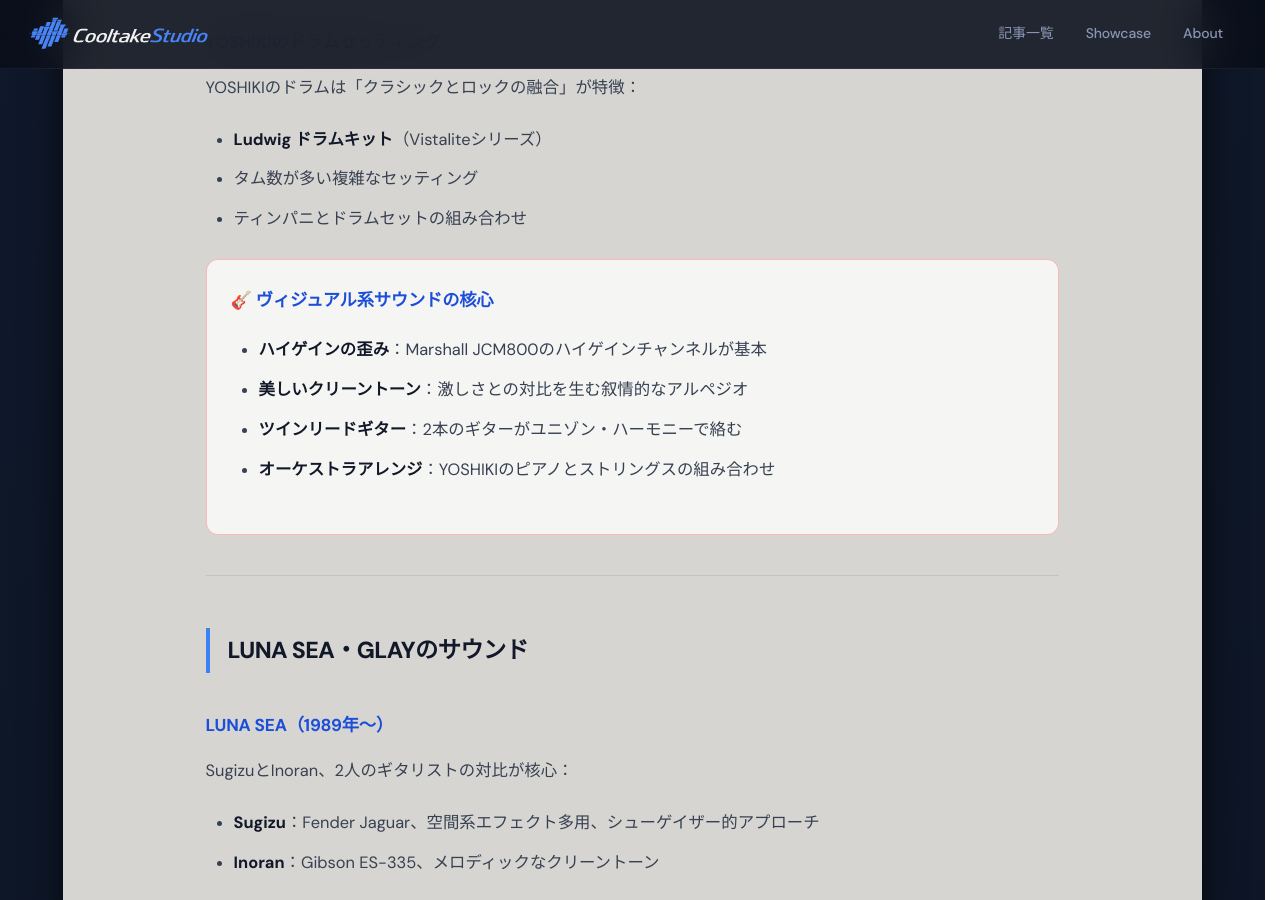
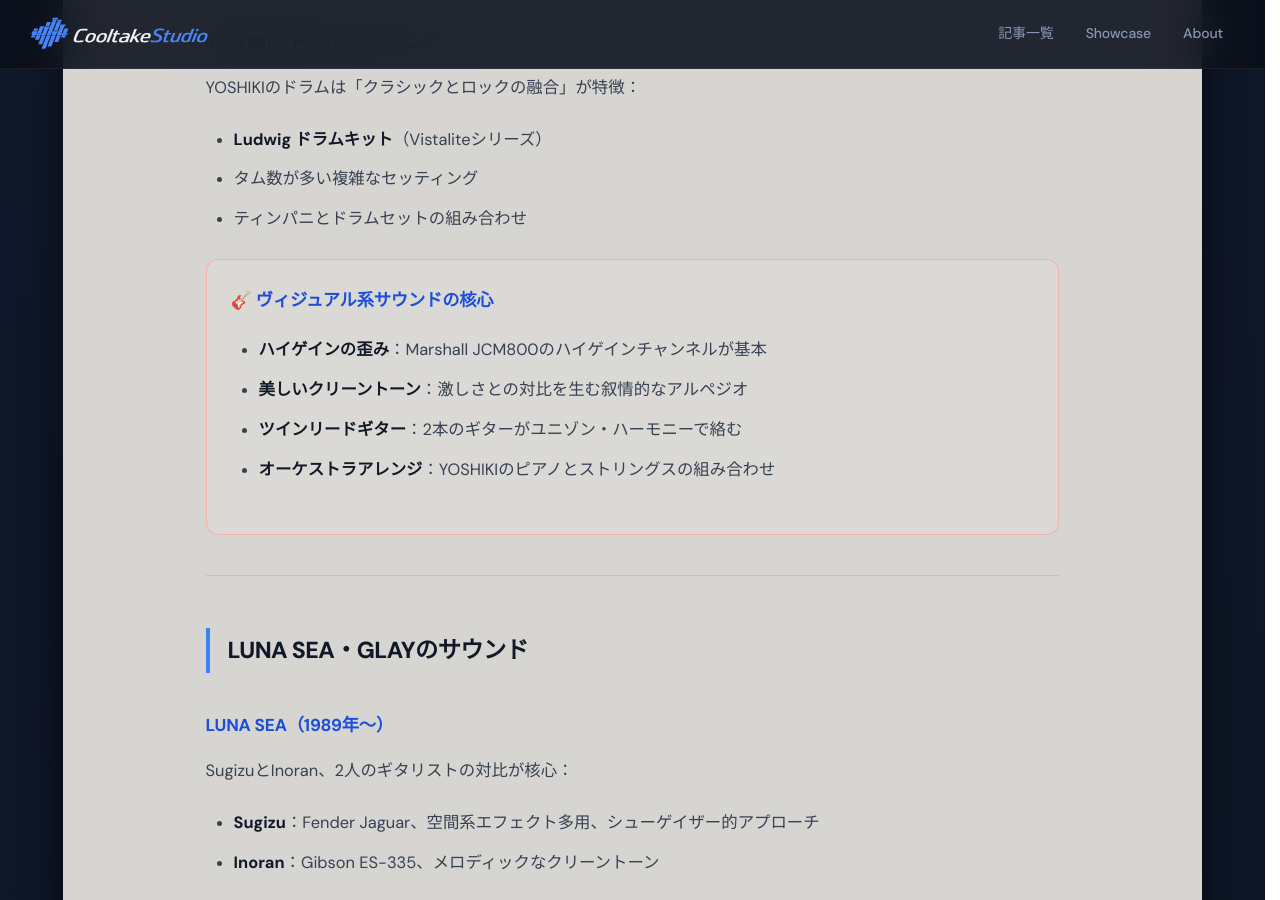
Before and after one commit to cooltake/cooltake-staging, a Jekyll site: the page built from _posts/2026-05-30-japan-music-08-visual-kei.md, in a window 1280 px wide and 900 px high, scrolled down 1271 px. Built offline with Jekyll 4.4.1, drawn with Linux system fonts in a browser that asks for light colours; some web fonts are replaced.

Commit message:
fix: カラーボックス背景透明度修正（0.75→0.10）全記事

```diff
--- a/_posts/2026-05-30-japan-music-08-visual-kei.md
+++ b/_posts/2026-05-30-japan-music-08-visual-kei.md
@@ -37,7 +37,7 @@
 - タム数が多い複雑なセッティング
 - ティンパニとドラムセットの組み合わせ
 
-<div style="background:rgba(255,255,255,0.75);border-radius:12px;padding:1.5rem;margin:1.5rem 0;border:1px solid rgba(252,165,165,0.75);">
+<div style="background:rgba(255,255,255,0.10);border-radius:12px;padding:1.5rem;margin:1.5rem 0;border:1px solid rgba(252,165,165,0.75);">
 <h3 style="color:#fecaca;margin-top:0;">🎸 ヴィジュアル系サウンドの核心</h3>
 <ul style="color:#e2e8f0;">
 <li><strong>ハイゲインの歪み</strong>：Marshall JCM800のハイゲインチャンネルが基本</li>
```
